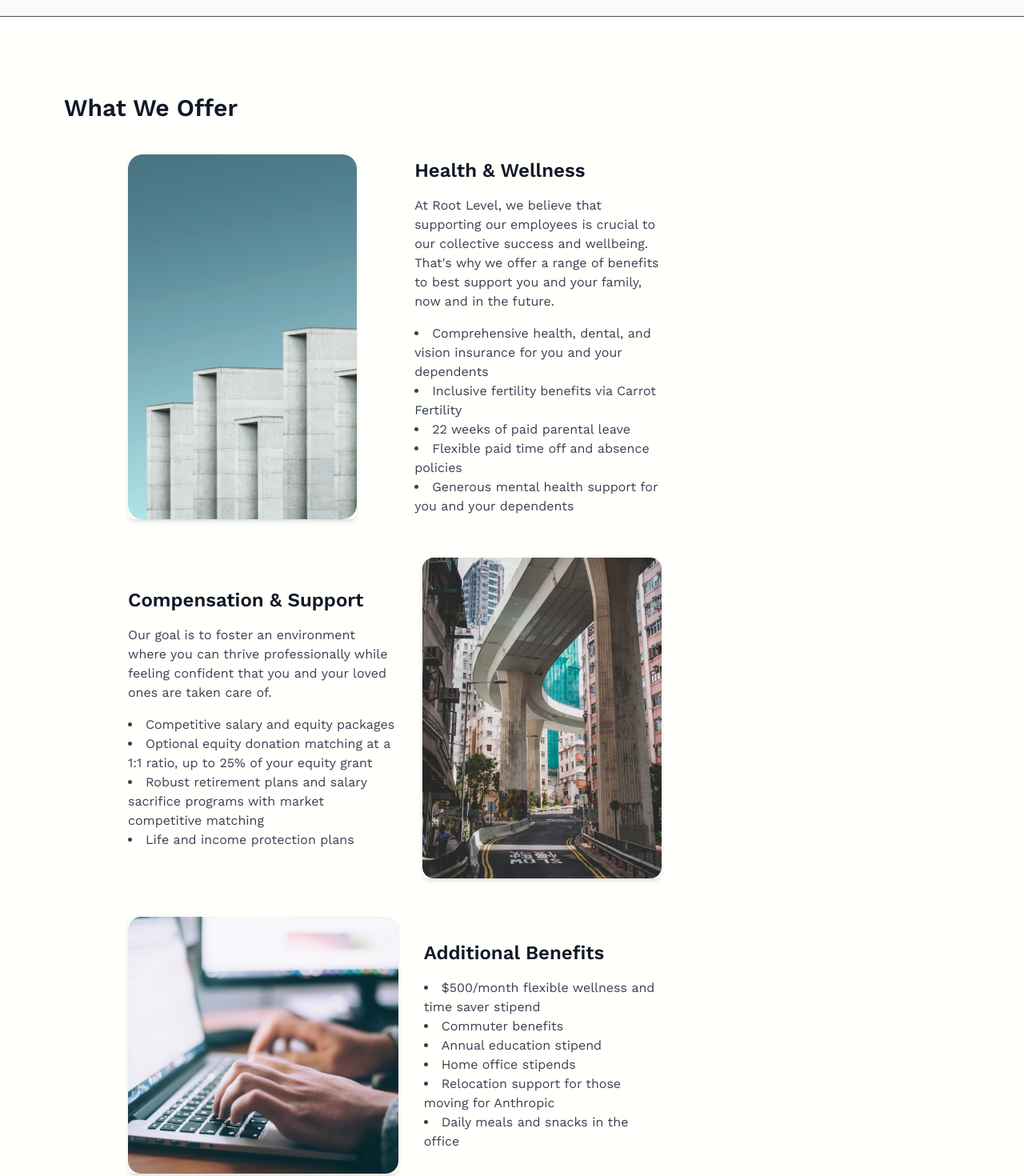
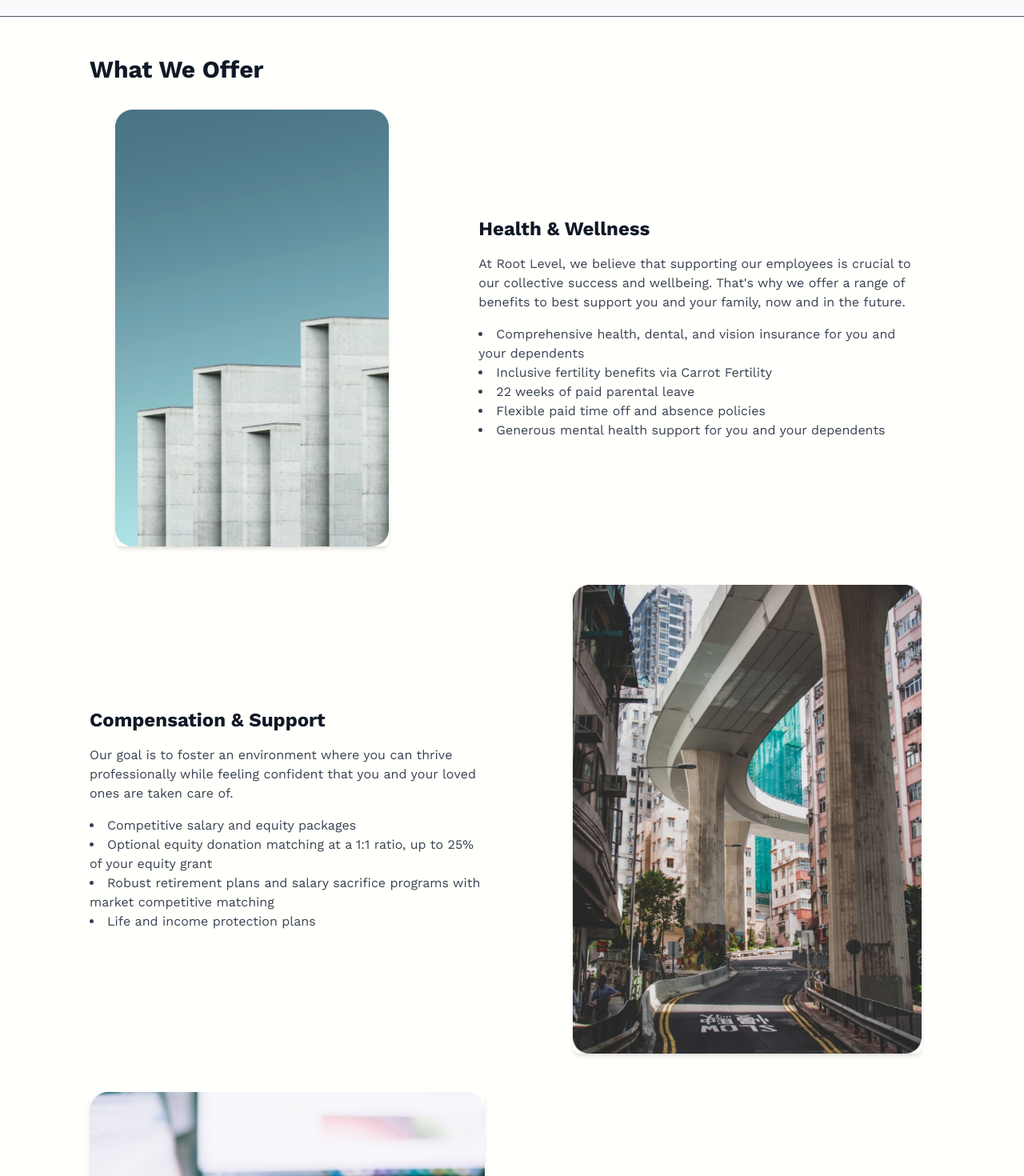
Before and after one commit to sanjogregmi08/root-level-web, a Next.js app: page /career in a window 1280 px wide. Shown: the part 780-2250 px from the top of the page at 80% size. Built offline with nearby package versions, Linux system fonts and the light colour scheme.

Commit message:
Refactor CareerPage components: Adjust layout and styling

```diff
--- a/src/app/career/_components/section/OfferSection.jsx
+++ b/src/app/career/_components/section/OfferSection.jsx
@@ -1,142 +1,25 @@
-// import React from 'react'
-// import Image from 'next/image'
+import React from 'react'
+import Image from 'next/image'
 
-// const OfferSection  = () => {
-//   return (
-//     <div className="max-w-6xl">
-//         <h2 className="text-3xl font-bold text-gray-900 mb-8 text-center">
-//           What We Offer
-//         </h2>
-
-//         <div className="flex flex-col md:flex-row items-center mb-12">
-//           <div className="mb-6 md:mb-0 md:mr-8">
-//             <Image
-//               src="/career_image_1.png"
-//               width={500}
-//               height={800}
-//               alt="Health & Wellness"
-//               className="rounded-lg shadow-md"
-//             />
-//           </div>
-//           <div>
-//             <h3 className="text-2xl font-bold text-gray-900 mb-4">
-//               Health & Wellness
-//             </h3>
-//             <p className="text-gray-700 mb-4">
-//               {`At Root Level, we believe that supporting our employees is crucial
-//               to our collective success and wellbeing. That's why we offer a
-//               range of benefits to best support you and your family, now and in
-//               the future.`}
-//             </p>
-//             <ul className="list-disc list-inside text-left text-gray-700">
-//               <li>
-//                 {`Comprehensive health, dental, and vision insurance for you and
-//                 your dependents`}
-//               </li>
-//               <li>Inclusive fertility benefits via Carrot Fertility</li>
-//               <li>22 weeks of paid parental leave</li>
-//               <li>Flexible paid time off and absence policies</li>
-//               <li>
-//                 Generous mental health support for you and your dependents
-//               </li>
-//             </ul>
-//           </div>
-//         </div>
-
-//         <div className="flex flex-col md:flex-row-reverse items-center mb-12">
-//           <div className="mb-6 md:mb-0 md:ml-8">
-//             <Image
-//               src="/career_image_2.png"
-//               width={500}
-//               height={800}
-//               alt="Compensation & Support"
-//               className="rounded-lg shadow-md"
-//             />
-//           </div>
-//           <div>
-//             <h3 className="text-2xl font-bold text-gray-900 mb-4">
-//               Compensation & Support
-//             </h3>
-//             <p className="text-gray-700 mb-4">
-//               {`Our goal is to foster an environment where you can thrive
-//               professionally while feeling confident that you and your loved
-//               ones are taken care of.`}
-//             </p>
-//             <ul className="list-disc list-inside text-left text-gray-700">
-//               <li>Competitive salary and equity packages</li>
-//               <li>
-//                 {`Optional equity donation matching at a 1:1 ratio, up to 25% of
-//                 your equity grant`}
-//               </li>
-//               <li>
-//                 {`Robust retirement plans and salary sacrifice programs with
-//                 market competitive matching`}
-//               </li>
-//               <li>Life and income protection plans</li>
-//             </ul>
-//           </div>
-//         </div>
-
-//         <div className="flex flex-col md:flex-row items-center">
-//           <div className="mb-6 md:mb-0 md:mr-8">
-//             <Image
-//               src="/career_image_3.png"
-//               width={300}
-//               height={600}
-//               alt="Additional Benefits"
-//               className="rounded-lg shadow-md"
-//             />
-//           </div>
-//           <div>
-//             <h3 className="text-2xl font-bold text-gray-900 mb-4">
-//               Additional Benefits
-//             </h3>
-//             <ul className="list-disc list-inside text-left text-gray-700">
-//               <li>$500/month flexible wellness and time saver stipend</li>
-//               <li>Commuter benefits</li>
-//               <li>Annual education stipend</li>
-//               <li>Home office stipends</li>
-//               <li>Relocation support for those moving for Anthropic</li>
-//               <li>Daily meals and snacks in the office</li>
-//             </ul>
-//           </div>
-//         </div>
-//       </div>
-//   )
-// }
-
-// export default OfferSection
-
-import React from 'react';
-import Image from 'next/image';
-
-const OfferSection = () => {
+const OfferSection  = () => {
   return (
-    <div className="max-w-6xl mx-auto py-12 px-4">
-        <div className="md:w-1/3 mb-8 md:mb-0">
-          <h2 className="text-3xl font-semibold text-gray-900">
+    <div className="max-w-6xl mb-12">
+        <h2 className="text-3xl font-bold text-gray-900 mb-8 text-left ml-28">
           What We Offer
         </h2>
-        </div>
-      <div className="flex flex-col mt-10 md:flex-row items-start">
-        {/* Left Section: Title */}
 
-
-        {/* Right Section: Content */}
-        <div className="md:w-2/3">
-          {/* Health & Wellness Section */}
-          <div className="flex gap-10 pl-20 flex-col md:flex-row items-center mb-12">
+        <div className="flex gap-20 flex-col md:flex-row items-center mb-12 ml-36">
           <div className="mb-6 md:mb-0 md:mr-8">
             <Image
               src="/career_image_1.png"
-                width={1500}
+              width={1000}
               height={800}
               alt="Health & Wellness"
               className="rounded-lg shadow-md"
             />
           </div>
           <div>
-              <h3 className="text-2xl font-semibold text-gray-900 mb-4">
+            <h3 className="text-2xl font-bold text-gray-900 mb-4">
               Health & Wellness
             </h3>
             <p className="text-gray-700 mb-4">
@@ -160,8 +43,7 @@ const OfferSection = () => {
           </div>
         </div>
 
-          {/* Compensation & Support Section */}
-          <div className="flex flex-col pl-20 md:flex-row-reverse items-center mb-12">
+        <div className="flex gap-20 flex-col md:flex-row-reverse items-center mb-12">
           <div className="mb-6 md:mb-0 md:ml-8">
             <Image
               src="/career_image_2.png"
@@ -171,8 +53,8 @@ const OfferSection = () => {
               className="rounded-lg shadow-md"
             />
           </div>
-            <div>
-              <h3 className="text-2xl font-semibold text-gray-900 mb-4">
+          <div className='ml-28'>
+            <h3 className="text-2xl font-bold text-gray-900 mb-4">
               Compensation & Support
             </h3>
             <p className="text-gray-700 mb-4">
@@ -195,9 +77,7 @@ const OfferSection = () => {
           </div>
         </div>
 
-
-
-          <div className="flex flex-col pl-20 md:flex-row items-center">
+        <div className="flex gap-20 flex-col md:flex-row items-center ml-28">
           <div className="mb-6 md:mb-0 md:mr-8">
             <Image
               src="/career_image_3.png"
@@ -208,7 +88,7 @@ const OfferSection = () => {
             />
           </div>
           <div>
-              <h3 className="text-2xl font-semibold text-gray-900 mb-4">
+            <h3 className="text-2xl font-bold text-gray-900 mb-4">
               Additional Benefits
             </h3>
             <ul className="list-disc list-inside text-left text-gray-700">
@@ -222,9 +102,133 @@ const OfferSection = () => {
           </div>
         </div>
       </div>
-      </div>
-    </div>
-  );
-};
+  )
+}
 
-export default OfferSection;
+export default OfferSection
+
+
+
+
+
+// import React from 'react';
+// import Image from 'next/image';
+
+// const OfferSection = () => {
+//   return (
+//     <div className="mx-16 py-12 px-4">
+//         <div className="md:w-1/3 ml-14 mb-8 md:mb-0">
+//           <h2 className="text-3xl font-semibold text-gray-900">
+//             What We Offer
+//           </h2>
+//         </div>
+//       <div className="flex flex-col mt-10 md:flex-row items-start">
+//         {/* Left Section: Title */}
+
+
+//         {/* Right Section: Content */}
+//         <div className="md:w-2/3">
+//           {/* Health & Wellness Section */}
+//           <div className="flex gap-20 pl-20 flex-col md:flex-row items-center mb-12">
+//             <div className="mb-6 md:mb-0 md:mr-8">
+//               <Image
+//                 src="/career_image_1.png"
+//                 width={1500}
+//                 height={800}
+//                 alt="Health & Wellness"
+//                 className="rounded-lg shadow-md"
+//               />
+//             </div>
+//             <div>
+//               <h3 className="text-2xl font-semibold text-gray-900 mb-4">
+//                 Health & Wellness
+//               </h3>
+//               <p className="text-gray-700 mb-4">
+//                 {`At Root Level, we believe that supporting our employees is crucial
+//                 to our collective success and wellbeing. That's why we offer a
+//                 range of benefits to best support you and your family, now and in
+//                 the future.`}
+//               </p>
+//               <ul className="list-disc list-inside text-left text-gray-700">
+//                 <li>
+//                   {`Comprehensive health, dental, and vision insurance for you and
+//                   your dependents`}
+//                 </li>
+//                 <li>Inclusive fertility benefits via Carrot Fertility</li>
+//                 <li>22 weeks of paid parental leave</li>
+//                 <li>Flexible paid time off and absence policies</li>
+//                 <li>
+//                   Generous mental health support for you and your dependents
+//                 </li>
+//               </ul>
+//             </div>
+//           </div>
+
+//           {/* Compensation & Support Section */}
+//           <div className="flex gap-20 flex-col pl-20 md:flex-row-reverse items-center mb-12">
+//             <div className="mb-6 md:mb-0 md:ml-8">
+//               <Image
+//                 src="/career_image_2.png"
+//                 width={1000}
+//                 height={800}
+//                 alt="Compensation & Support"
+//                 className="rounded-lg shadow-md"
+//               />
+//             </div>
+//             <div>
+//               <h3 className="text-2xl font-semibold text-gray-900 mb-4">
+//                 Compensation & Support
+//               </h3>
+//               <p className="text-gray-700 mb-4">
+//                 {`Our goal is to foster an environment where you can thrive
+//                 professionally while feeling confident that you and your loved
+//                 ones are taken care of.`}
+//               </p>
+//               <ul className="list-disc list-inside text-left text-gray-700">
+//                 <li>Competitive salary and equity packages</li>
+//                 <li>
+//                   {`Optional equity donation matching at a 1:1 ratio, up to 25% of
+//                   your equity grant`}
+//                 </li>
+//                 <li>
+//                   {`Robust retirement plans and salary sacrifice programs with
+//                   market competitive matching`}
+//                 </li>
+//                 <li>Life and income protection plans</li>
+//               </ul>
+//             </div>
+//           </div>
+
+
+
+//           <div className="flex gap-20 flex-col pl-20 md:flex-row items-center">
+//             <div className="mb-6 md:mb-0 md:mr-8">
+//               <Image
+//                 src="/career_image_3.png"
+//                 width={500}
+//                 height={600}
+//                 alt="Additional Benefits"
+//                 className="rounded-lg shadow-md"
+//               />
+//             </div>
+//             <div>
+//               <h3 className="text-2xl font-semibold text-gray-900 mb-4">
+//                 Additional Benefits
+//               </h3>
+//               <ul className="list-disc list-inside text-left text-gray-700">
+//                 <li>$500/month flexible wellness and time saver stipend</li>
+//                 <li>Commuter benefits</li>
+//                 <li>Annual education stipend</li>
+//                 <li>Home office stipends</li>
+//                 <li>Relocation support for those moving for Anthropic</li>
+//                 <li>Daily meals and snacks in the office</li>
+//               </ul>
+//             </div>
+//           </div>
+//         </div>
+//       </div>
+//     </div>
+//   );
+// };
+
+// export default OfferSection;
--- a/src/app/career/_components/section/TechnicalInterviewSection.jsx
+++ b/src/app/career/_components/section/TechnicalInterviewSection.jsx
@@ -3,12 +3,12 @@ import React from "react";
 const TechnicalInterviewSection = () => {
   return (
     <div className="flex gap-10 px-12">
-      <div className="flex">
+      <div className="flex pl-20">
         <h1 className="text-3xl font-semibold text-gray-900">
           Technical Interviews
         </h1>
       </div>
-      <div className="flex flex-1">
+      <div className="flex flex-1 pr-20 pb-16">
         <p>
           {`The novel challenges we think about at Anthropic demand diverse
           expertise and perspectives. Our interview process is designed to
--- a/src/app/career/_components/section/ValueSection.jsx
+++ b/src/app/career/_components/section/ValueSection.jsx
@@ -19,10 +19,10 @@ const ValueSection = () => {
   return (
     <div className="flex flex-col px-12">
         <div className="flex gap-12">
-          <div className='flex'>
-            <h1 className="text-3xl font-semibold text-gray-900">What we value and how we act</h1>
+          <div className='flex pl-20'>
+            <h1 className="text-3xl font-semibold text-gray-900">What we value and how <br /> we act</h1>
           </div>
-          <div className='flex flex-1'>
+          <div className='flex flex-1 pr-16'>
             <p>
               {`Every day, we make critical decisions that inform our ability to
               achieve our mission. Shaping the future of AI and, in turn, the
```
Also changed, not shown: src/app/career/_components/section/GlimpseSection.jsx (+4 -4 lines). Lines whose indentation alone changed are shown as unchanged.
